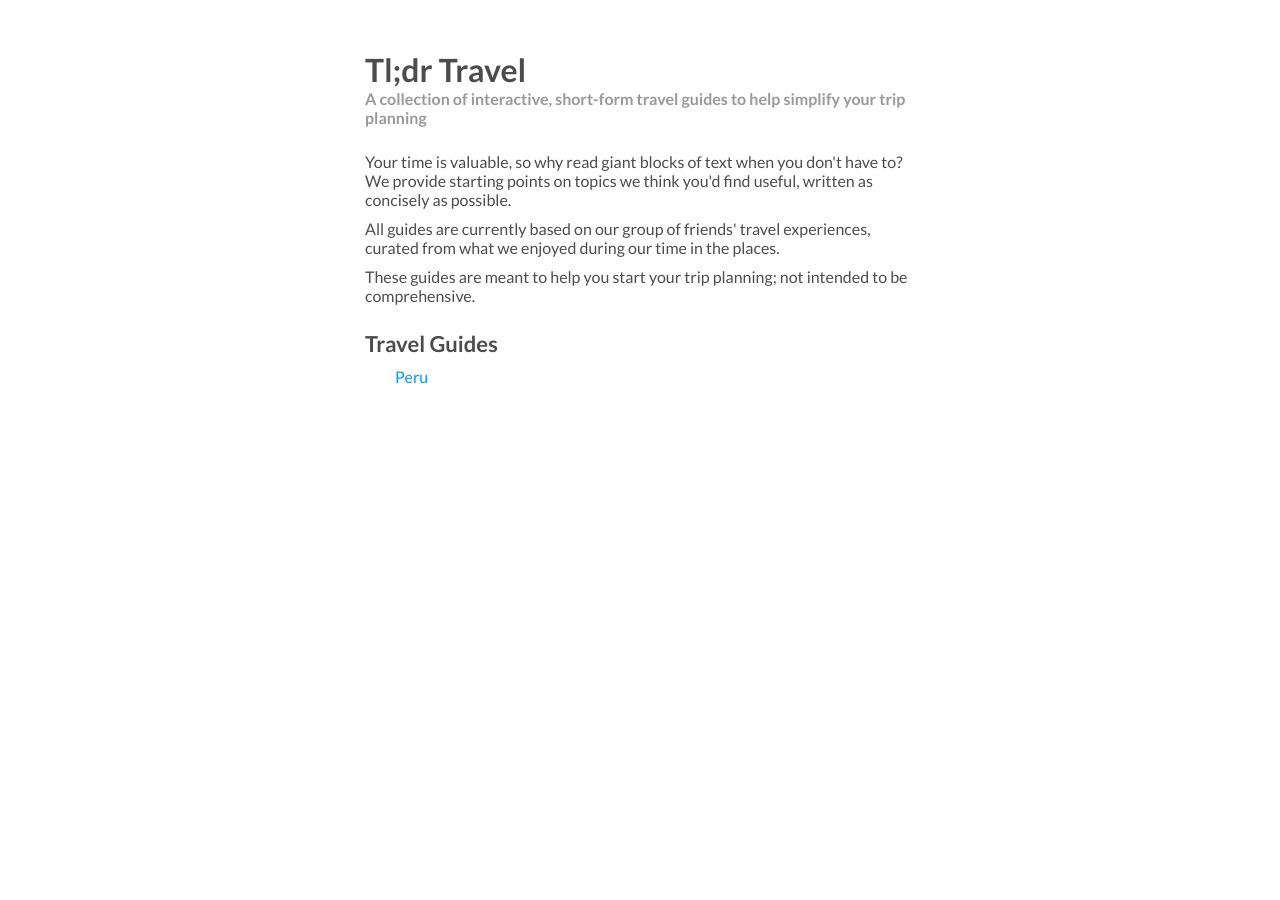
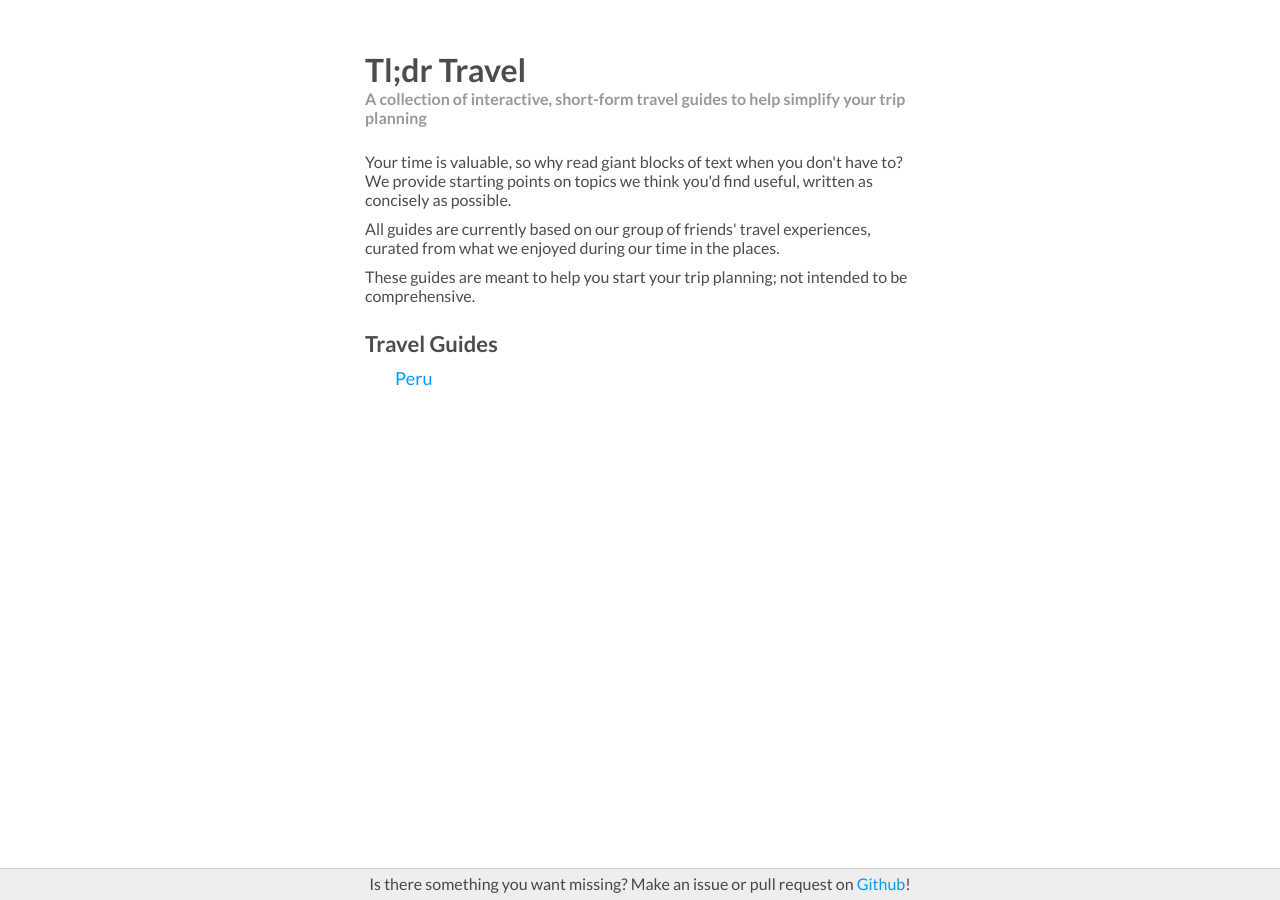
Before and after one commit to amytang0/tldr-travel, a Jekyll site: the page built from index.html, in a window 1280 px wide. Built offline with Jekyll 4.4.1, drawn with Linux system fonts in a browser that asks for light colours.

Commit message:
styling, footer, readme

```diff
--- a/_layouts/default.html
+++ b/_layouts/default.html
@@ -18,7 +18,14 @@
     <link href="//fonts.googleapis.com/css?family=Lato:400,700,900,400italic" rel="stylesheet" type="text/css">
     <link rel="stylesheet" href="/css/main.css">
 
-    {{ content }}
+    <div class="container">
+      {{ content }}
+    </div>
+
+    <div class="footer">
+      <p>Is there something you want missing? Make an issue or pull request on <a href="https://github.com/wangfowen/tldr-travel" target="_blank">Github</a>!</p>
+    </div>
+
 
     <script>
       (function(i,s,o,g,r,a,m){i['GoogleAnalyticsObject']=r;i[r]=i[r]||function(){
--- a/css/country.css
+++ b/css/country.css
@@ -15,7 +15,7 @@
 }
 
 #map-canvas {
-  margin: 0 50px 50px 50px;
+  margin: 0 50px 90px 50px;
 }
 
 .map-wrapper {
--- a/css/main.css
+++ b/css/main.css
@@ -107,6 +107,34 @@ ul li {
   color: #999;
 }
 
+.container {
+  height: auto;
+  min-height: 100%;
+}
+
+.footer {
+  text-align: center;
+  padding: 5px;
+  border-top: 1px solid #ccc;
+  background: #eee;
+  clear: both;
+  position: relative;
+  z-index: 2;
+  height: 2em;
+  margin-top: -2em;
+}
+
+.guides-list {
+  font-size: 18px;
+}
+
+@media only screen and (max-width: 600px) {
+  .footer {
+    height: 3em;
+    margin-top: -3em;
+  }
+}
+
 @media only screen and (max-width: 720px) {
   .main {
     padding: 20px;
--- a/index.html
+++ b/index.html
@@ -24,7 +24,7 @@ title: Tl;dr Travel
 
   <h2>Travel Guides</h2>
 
-  <ul>
+  <ul class="guides-list">
     {% for guide in site.posts %}
     <li>
       <a href="{{ guide.url }}">
```
Also changed, not shown: css/city.css (+16 -3 lines), README.md (added), 7 other files.
